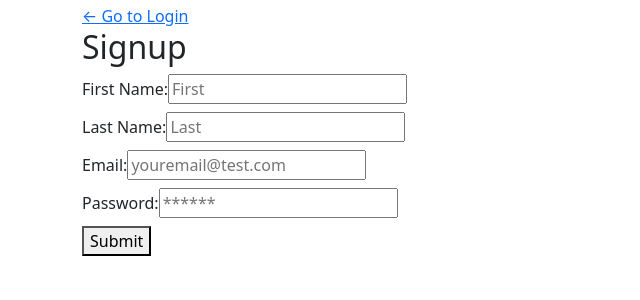
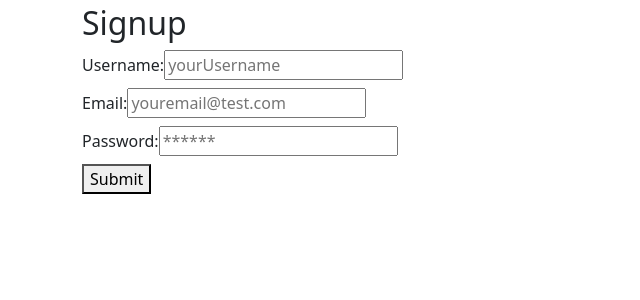
Before and after one commit to UCBX-2024-Team-Wombat/Final-Project, a React (Vite) app in the folder client/: page /signup in a window 1280 px wide. Shown: the top 300 px of the page, without its empty margins (0-640 px from the left). Built offline with nearby package versions, Linux system fonts and the light colour scheme.

Commit message:
remove first and last name references from assoc. user related files

```diff
--- a/client/src/pages/Signup.jsx
+++ b/client/src/pages/Signup.jsx
@@ -1,21 +1,23 @@
 import { useState } from "react";
-import { Link } from "react-router-dom";
 import { useMutation } from "@apollo/client";
 import Auth from "../utils/auth";
 import { ADD_USER } from "../utils/mutations";
 
-function Signup(props) {
-  const [formState, setFormState] = useState({ email: "", password: "" });
+function Signup() {
+  const [formState, setFormState] = useState({
+    username: "",
+    email: "",
+    password: "",
+  });
   const [addUser] = useMutation(ADD_USER);
 
   const handleFormSubmit = async (event) => {
     event.preventDefault();
     const mutationResponse = await addUser({
       variables: {
+        username: formState.username,
         email: formState.email,
         password: formState.password,
-        firstName: formState.firstName,
-        lastName: formState.lastName,
       },
     });
     const token = mutationResponse.data.addUser.token;
@@ -32,27 +34,14 @@ function Signup(props) {
 
   return (
     <div className="container my-1">
-      <Link to="/login">← Go to Login</Link>
-
       <h2>Signup</h2>
       <form onSubmit={handleFormSubmit}>
         <div className="flex-row space-between my-2">
-          <label htmlFor="firstName">First Name:</label>
+          <label htmlFor="username">Username:</label>
           <input
-            placeholder="First"
-            name="firstName"
-            type="firstName"
-            id="firstName"
-            onChange={handleChange}
-          />
-        </div>
-        <div className="flex-row space-between my-2">
-          <label htmlFor="lastName">Last Name:</label>
-          <input
-            placeholder="Last"
-            name="lastName"
-            type="lastName"
-            id="lastName"
+            placeholder="yourUsername"
+            name="username"
+            id="username"
             onChange={handleChange}
           />
         </div>
--- a/client/src/utils/mutations.js
+++ b/client/src/utils/mutations.js
@@ -12,18 +12,8 @@ const LOGIN = gql`
 `;
 
 const ADD_USER = gql`
-  mutation addUser(
-    $firstName: String!
-    $lastName: String!
-    $email: String!
-    $password: String!
-  ) {
-    addUser(
-      firstName: $firstName
-      lastName: $lastName
-      email: $email
-      password: $password
-    ) {
+  mutation addUser($username: String!, $email: String!, $password: String!) {
+    addUser(username: $username, email: $email, password: $password) {
       token
       user {
         _id
--- a/client/src/utils/queries.js
+++ b/client/src/utils/queries.js
@@ -4,9 +4,8 @@ const QUERY_USER = gql`
   query user($username: String!) {
     user(username: $username) {
       _id
-      firstName
-      lastName
       username
+      email
     }
   }
 `;
@@ -15,8 +14,6 @@ const QUERY_ME = gql`
   query me {
     me {
       _id
-      firstName
-      lastName
       username
       email
     }
```
Also changed, not shown: 2 other files (tests, documents, lock files or other folders).
